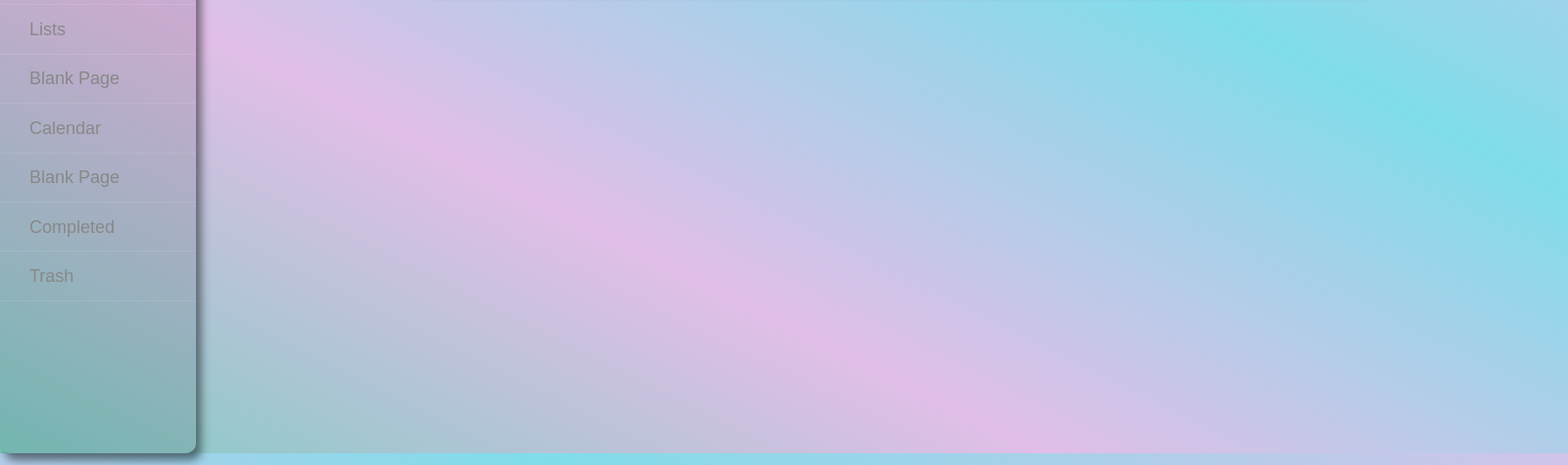
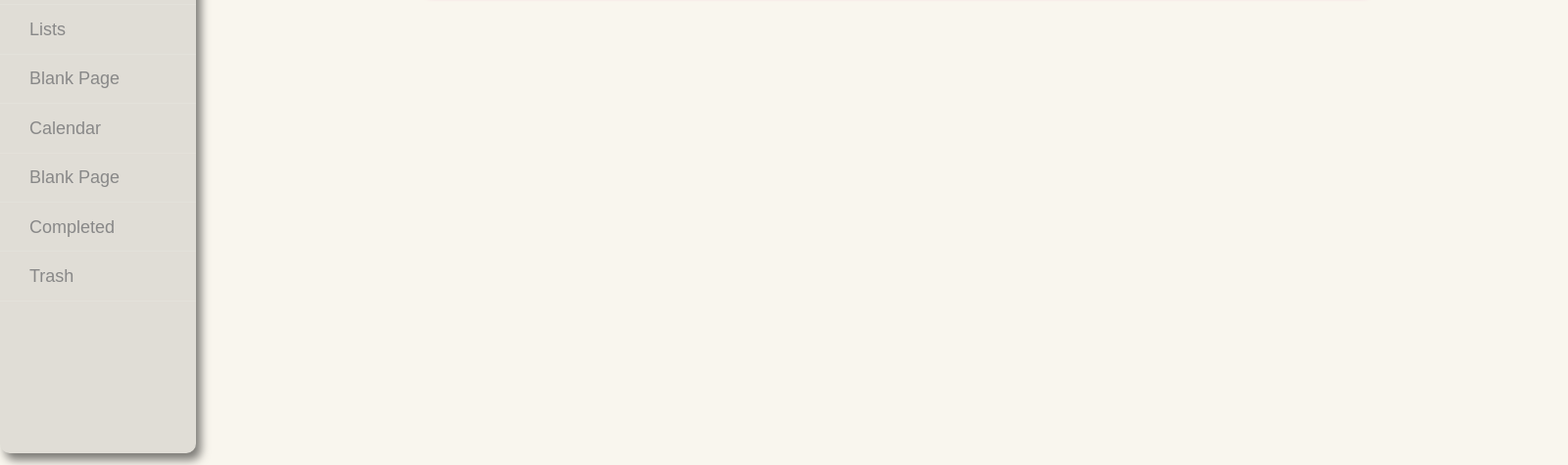
Before and after one commit to Lhayes32/notes-app, an Electron app: page index.html in a window 1600 px wide. Shown: the part 337-812 px from the top of the page at 98% size. Drawn offline with Linux system fonts and the light colour scheme.

Commit message:
Changed background color

```diff
--- a/main.css
+++ b/main.css
@@ -36,7 +36,8 @@ html{
 
 body {
 	min-height: 100vh;
-	background: linear-gradient(to top right, #80cbc4, #e1bee7, #80ddea, #d1c4e9);
+	/* background: linear-gradient(to top right, #80cbc4, #e1bee7, #80ddea, #d1c4e9); */
+	background-color: #F9F6EE;
 }
 
 input:not([type="radio"]):not([type="checkbox"]), button {
```
